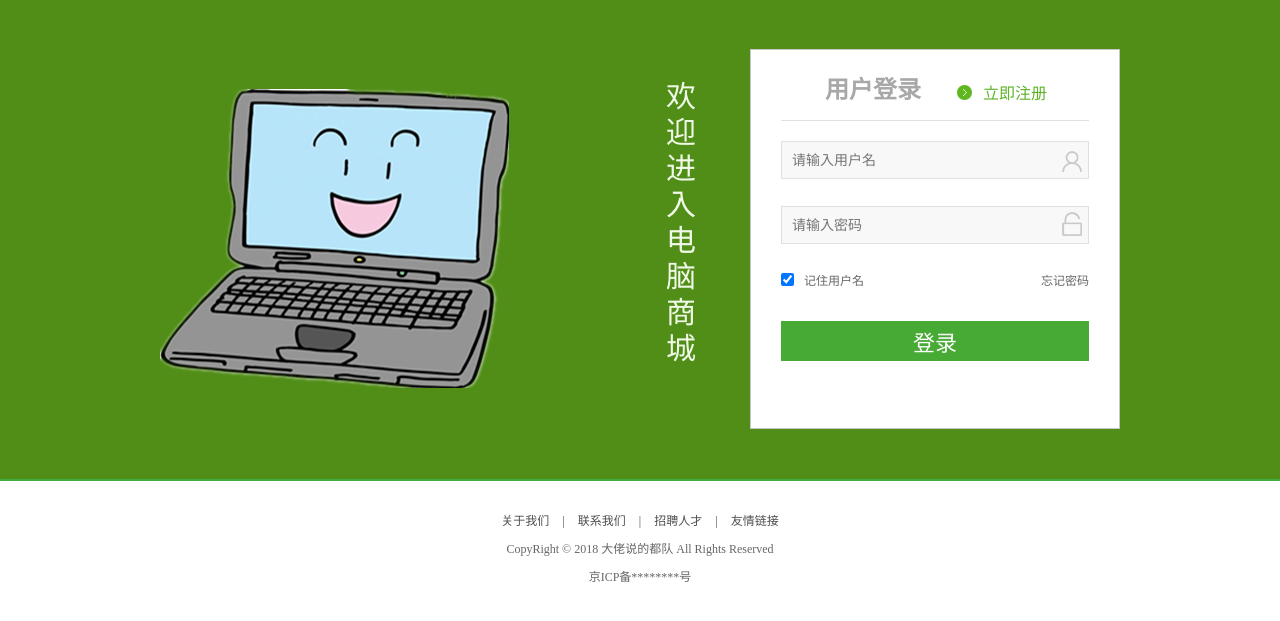
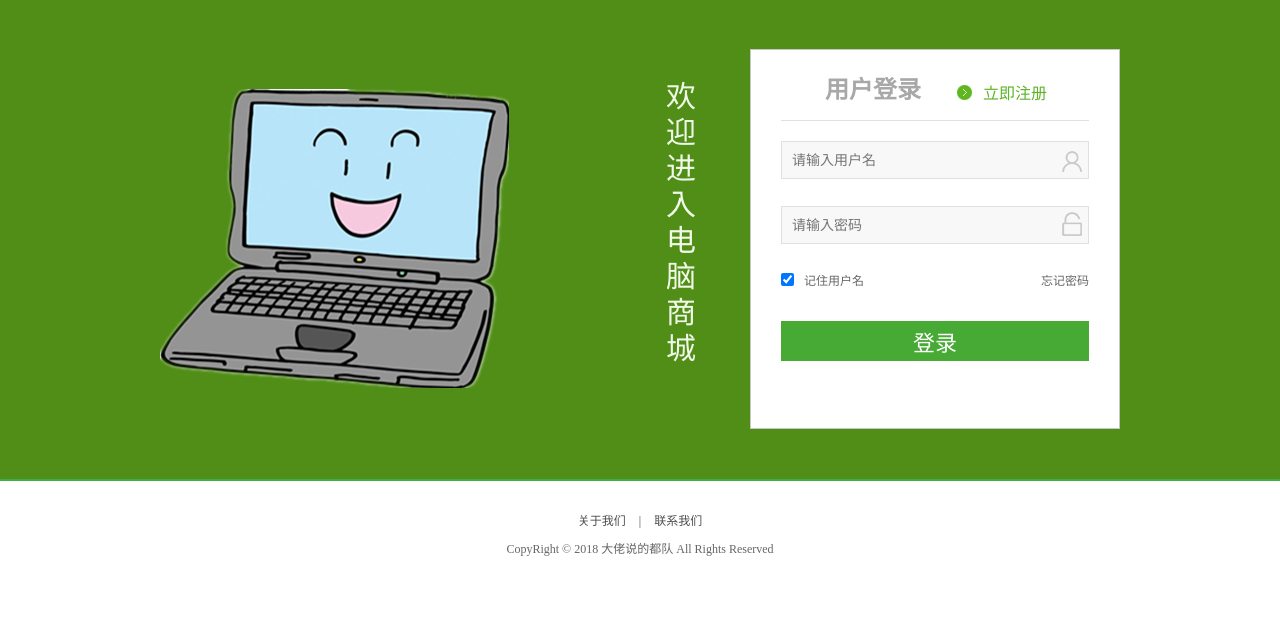
Before and after one commit to Hkaren78/ComputerMall, a Django app: page /user/login/ in a window 1280 px wide. Shown: the part 131-752 px from the top of the page. Run offline with Django 3.2, Linux system fonts and the light colour scheme; parts of the project's set-up code (start-up, migrations or seed data) failed here and were passed over.

Commit message:
Update base_foot.html

```diff
--- a/templates/base_foot.html
+++ b/templates/base_foot.html
@@ -16,16 +16,15 @@
 
     <div class="footer no-mp">
 		<div class="foot_link">
-			<a href="https://github.com/weilanhanf/daily_fresh_demo">关于我们</a>
+			<a href="https://github.com/Hkaren78/ComputerMall">关于我们</a>
 			<span>|</span>
-			<a href="https://www.cnblogs.com/welan/">联系我们</a>
-			<span>|</span>
+			<a href="https://hkaren78.github.io/">联系我们</a>
+			<!--span>|</span>
 			<a href="#">招聘人才</a>
 			<span>|</span>
-			<a href="#">友情链接</a>
+			<a href="#">友情链接</a-->
 		</div>
 		<p>CopyRight © 2018 大佬说的都队 All Rights Reserved</p>
-		<p>京ICP备********号</p>
 	</div>
 
 </body>
```
